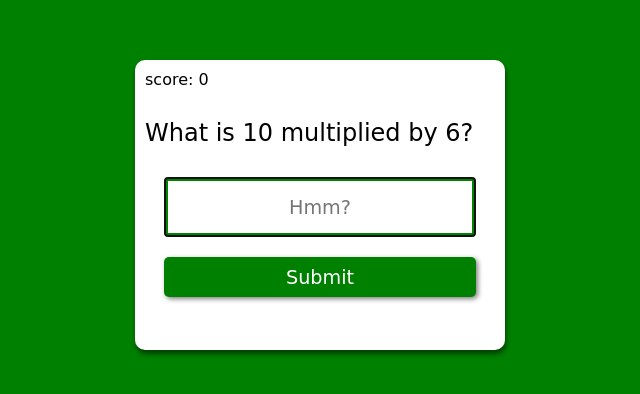
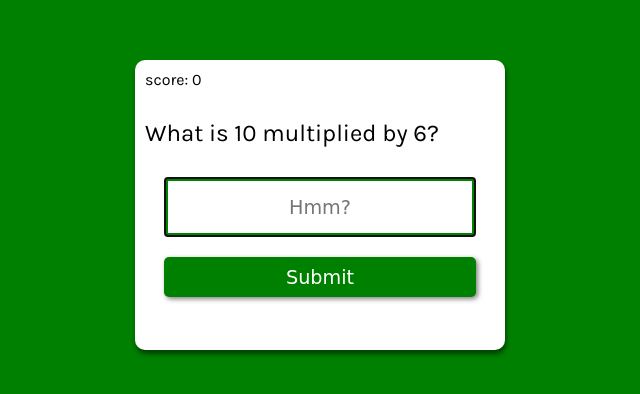
Before and after one commit to Luieitalian/maths-quick-question-card, a plain HTML site: page index.html in a window 1280 px wide. Shown: the part 248-642 px from the top of the page, without its empty margins (320-960 px from the left). Drawn offline with Linux system fonts and the light colour scheme.

Commit message:
font changes

```diff
--- a/index.html
+++ b/index.html
@@ -1,6 +1,9 @@
 <!DOCTYPE html>
 <html lang="en">
 <head>
+    <link rel="preconnect" href="https://fonts.googleapis.com">
+<link rel="preconnect" href="https://fonts.gstatic.com" crossorigin>
+<link href="https://fonts.googleapis.com/css2?family=Karla&display=swap" rel="stylesheet">
     <meta charset="UTF-8">
     <meta http-equiv="X-UA-Compatible" content="IE=edge">
     <meta name="viewport" content="width=device-width, initial-scale=1.0">
--- a/style.css
+++ b/style.css
@@ -1,5 +1,5 @@
 html {
-    font-family: cursive;
+    font-family: 'Karla', sans-serif;
 }
 body {
     display: flex;
```
